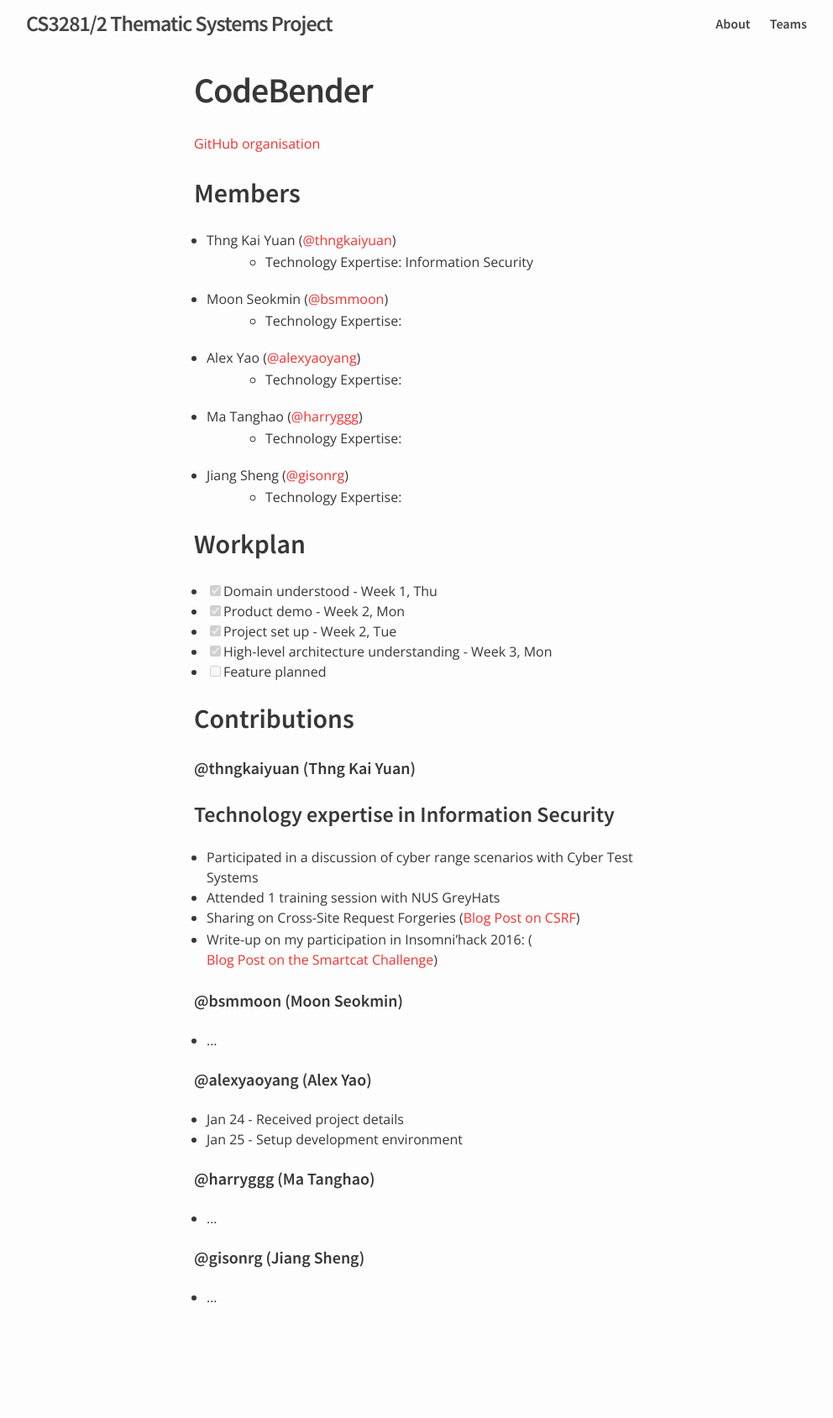
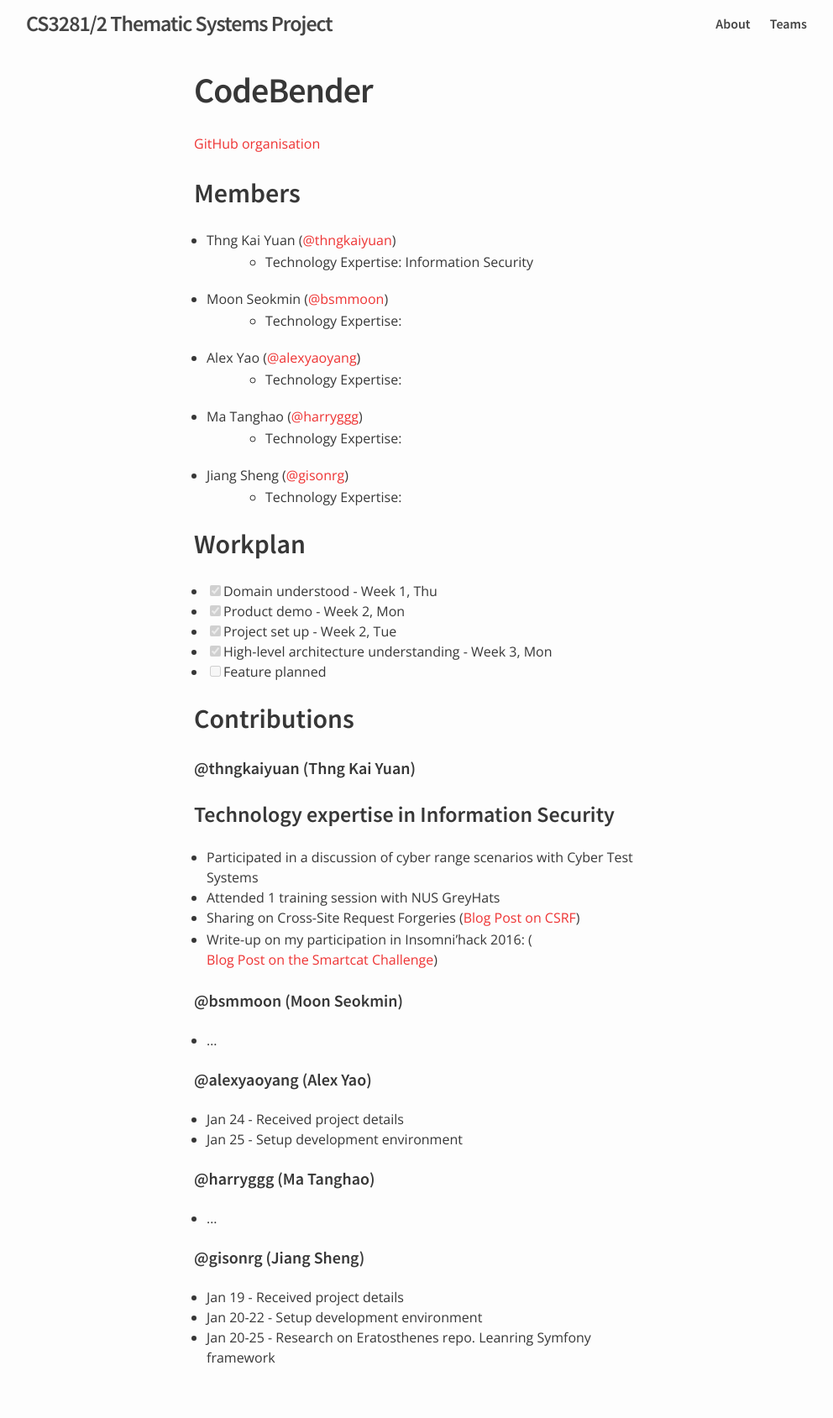
Before and after one commit to nus-oss/cs3281-AY1516S2-website, a Jekyll site: the page built from teams/codebender.md, in a window 1280 px wide. Shown: the whole page at 84% size, without its empty margins (139-1131 px from the left). Built offline with Jekyll 4.4.1, drawn with Linux system fonts in a browser that asks for light colours; before the commit the page ends 1617 px from its top, so only the background shows below that.

Commit message:
Update codebender.md

```diff
--- a/teams/codebender.md
+++ b/teams/codebender.md
@@ -46,4 +46,6 @@ permalink: /teams/codebender/
 * ...
 
 #### @gisonrg (Jiang Sheng)
-* ...
+* Jan 19 - Received project details
+* Jan 20-22 - Setup development environment
+* Jan 20-25 - Research on Eratosthenes repo. Leanring Symfony framework
```
